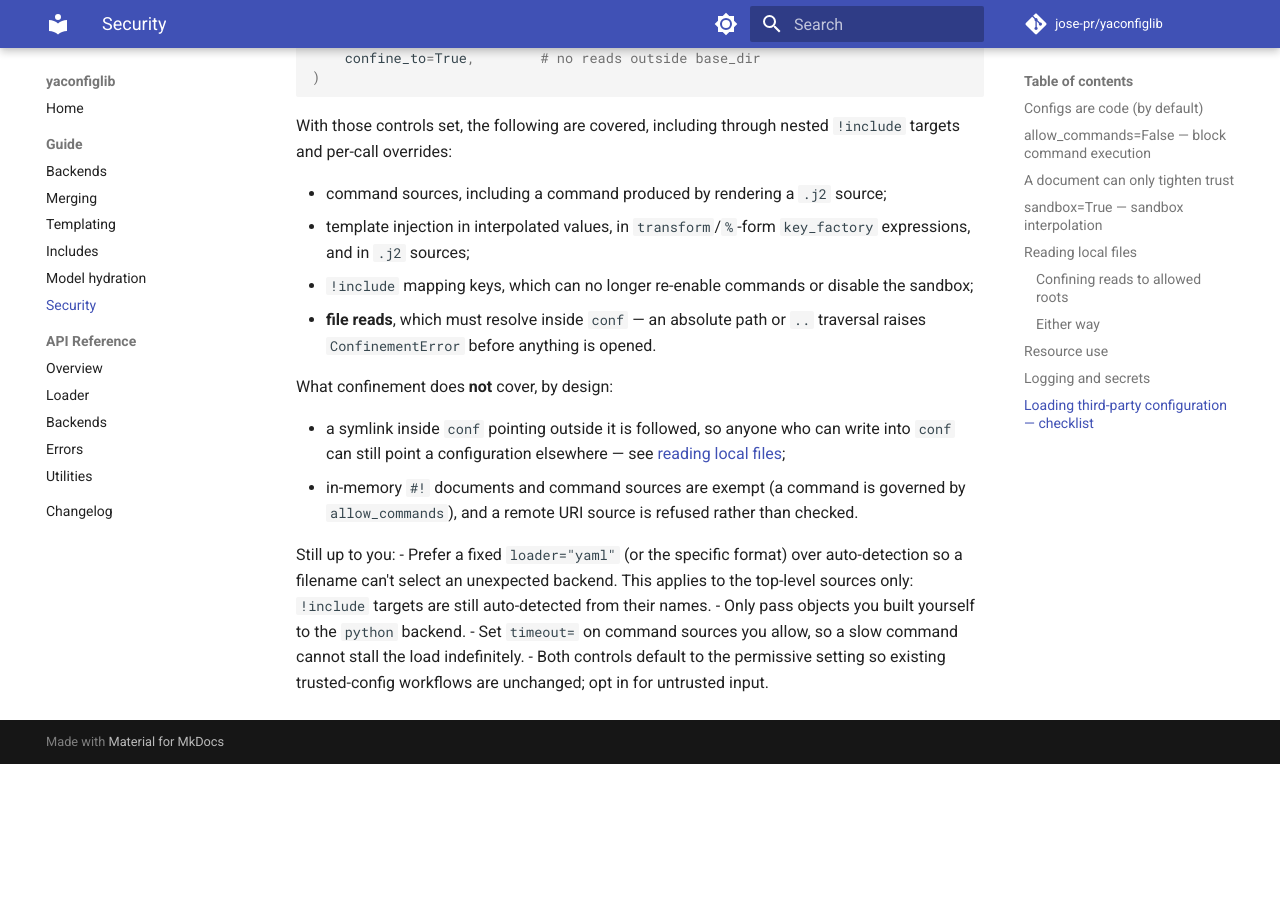
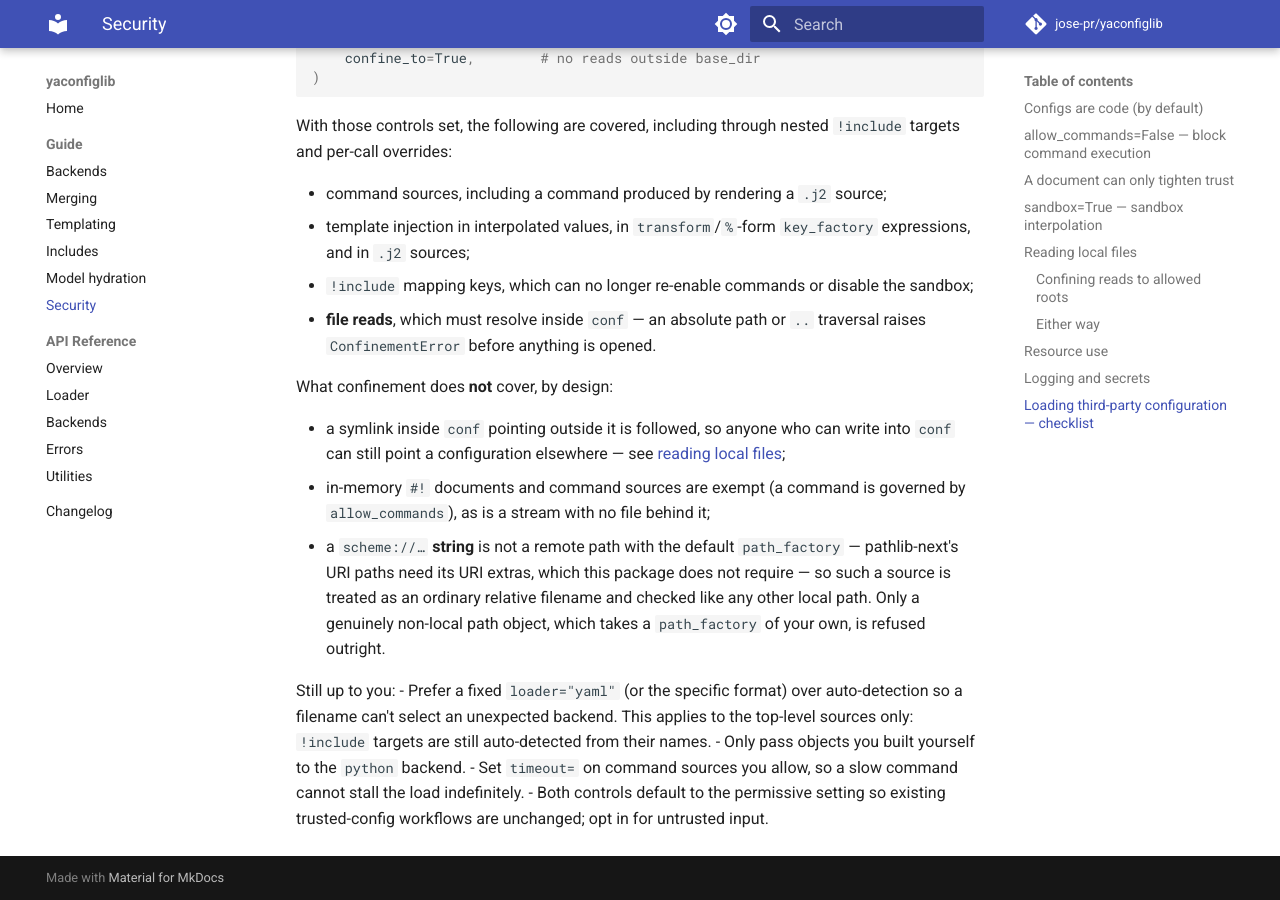
Before and after one commit to jose-pr/yaconfiglib, an MkDocs documentation site: the page built from docs/guide/security.md, in a window 1280 px wide and 900 px high, scrolled down 4669 px. Built offline with MkDocs 1.6.1 and Material for MkDocs 9.7.7, drawn with Linux system fonts in a browser that asks for light colours; comment, search, counter and statistics services are not loaded; before the commit the page ends 5433 px from its top, so only the background shows below that.

Commit message:
docs: correct the claim that a remote URI source is refused
It is false with the default path_factory, which builds LocalPath objects:
pathlib-next's URI paths need extras this package does not require, so
"sftp://host/etc/shadow.yaml" is not a remote path at all. It becomes the
ordinary relative filename 'sftp:\host\etc\shadow.yaml', is joined to
base_dir, PASSES confinement because it resolves inside the root, and only
then fails at open with EINVAL.

The refusal is real for a genuinely non-local path object, which today takes
a path_factory of the caller's own -- so the guide, the changelog and the
helper's docstring now state that condition instead of promising the
refusal unconditionally. Measured: uritools absent in a default install,
path_factory('sftp://…') -> LocalPath, _confinement_kind -> 'check'.

Written as a security guarantee it was the worst kind of wrong: a reader
deciding whether to accept remote-looking sources would have concluded the
library screens them.

```diff
--- a/docs/guide/security.md
+++ b/docs/guide/security.md
@@ -230,8 +230,13 @@ What confinement does **not** cover, by design:
   write into `conf` can still point a configuration elsewhere — see
   [reading local files](#reading-local-files);
 - in-memory `#!` documents and command sources are exempt (a command is
-  governed by `allow_commands`), and a remote URI source is refused rather
-  than checked.
+  governed by `allow_commands`), as is a stream with no file behind it;
+- a `scheme://…` **string** is not a remote path with the default
+  `path_factory` — pathlib-next's URI paths need its URI extras, which this
+  package does not require — so such a source is treated as an ordinary
+  relative filename and checked like any other local path. Only a genuinely
+  non-local path object, which takes a `path_factory` of your own, is refused
+  outright.
 
 Still up to you:
 - Prefer a fixed `loader="yaml"` (or the specific format) over auto-detection so
```
Also changed, not shown: CHANGELOG.md (+4 -2 lines), 1 other file.
